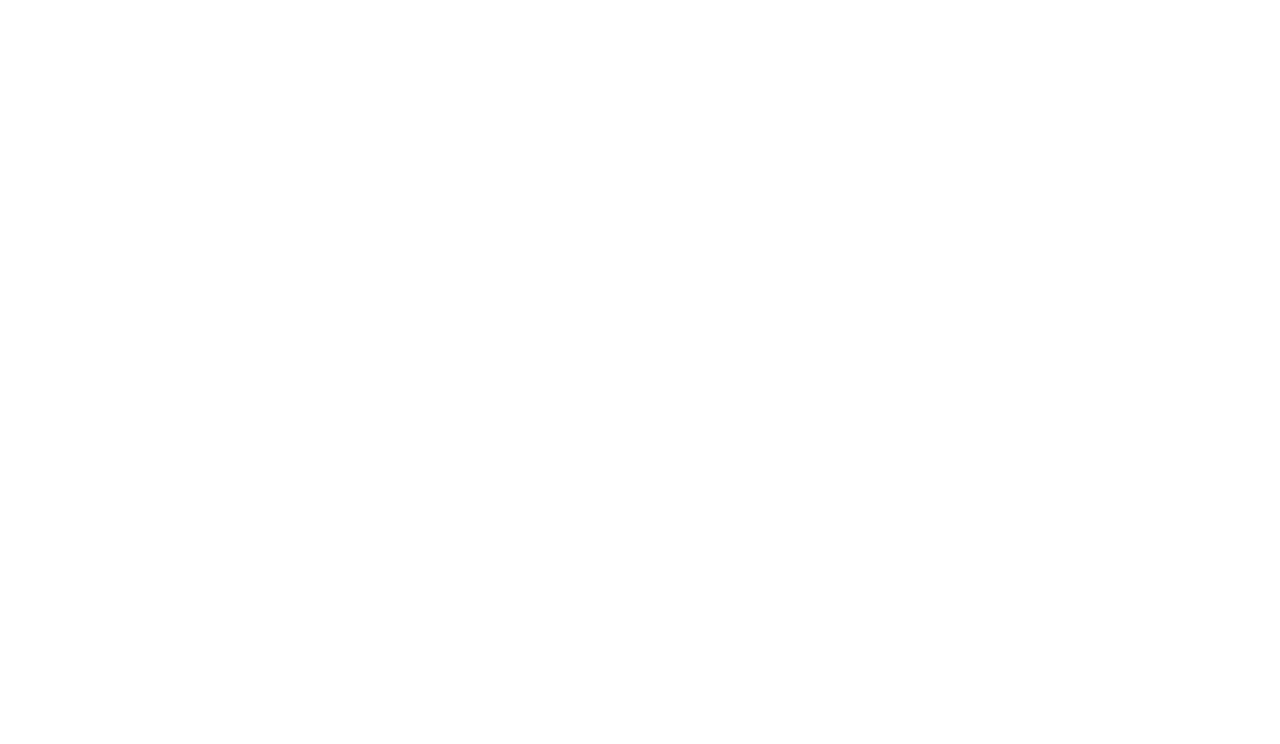
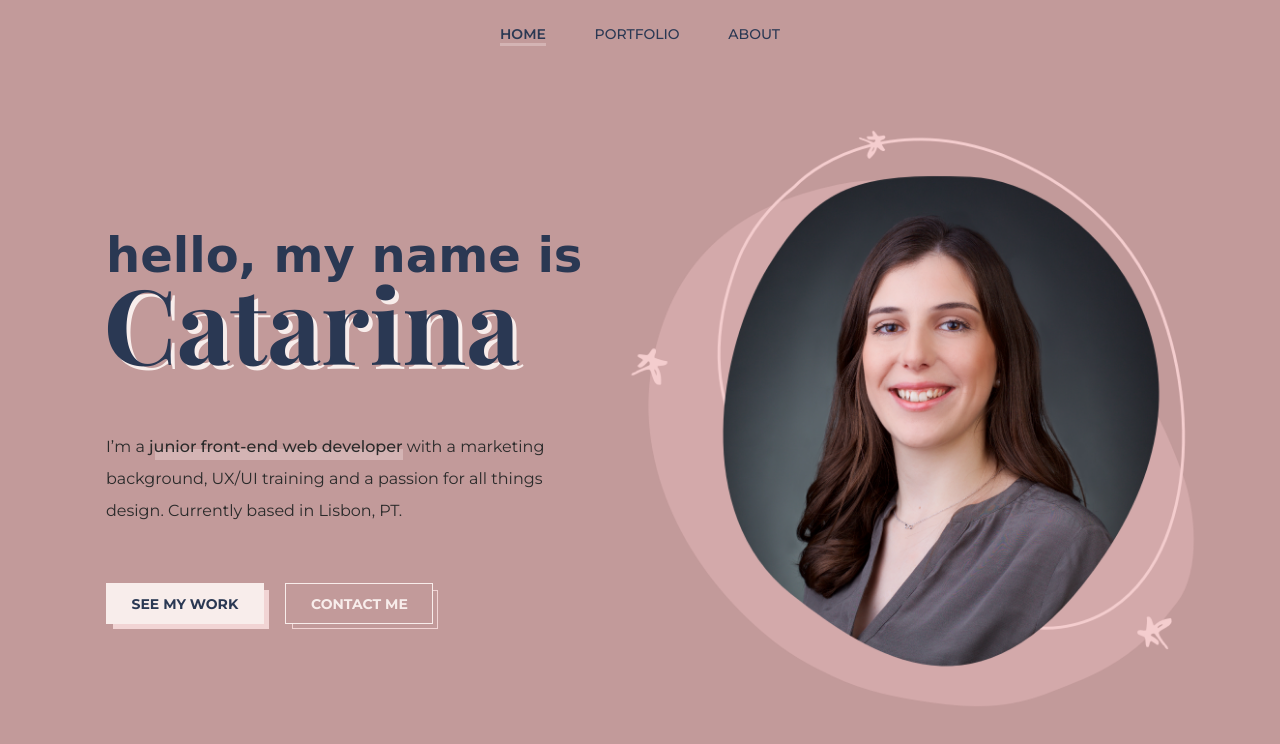
Before and after one commit to catarina-mcs/catarina-mcs.github.io, a website: page src/index.html in a window 1280 px wide. Drawn offline with nearby package versions, Linux system fonts and the light colour scheme; files whose address does not match are found by name; a web font is replaced by a local one.

Commit message:
Create and style home page

```diff
--- a/src/index.html
+++ b/src/index.html
@@ -4,10 +4,48 @@
         <meta charset="UTF-8" />
         <meta http-equiv="X-UA-Compatible" content="IE=edge" />
         <meta name="viewport" content="width=device-width, initial-scale=1.0" />
+        <link rel="preconnect" href="https://fonts.googleapis.com" />
+        <link rel="preconnect" href="https://fonts.gstatic.com" crossorigin />
+        <link
+            href="https://fonts.googleapis.com/css2?family=Cedarville+Cursive&family=Montserrat:wght@400;500;600;700&family=Playfair+Display:wght@700&display=swap"
+            rel="stylesheet"
+        />
         <link rel="stylesheet" href="./styles/styles.css" />
         <title>Portfolio - Catarina</title>
     </head>
-    <body>
+    <body class="body-dark">
+        <nav class="navbar">
+            <ul>
+                <li><a class="nav-link nav-link-active" href="#">Home</a></li>
+                <li><a class="nav-link" href="#">Portfolio</a></li>
+                <li><a class="nav-link" href="#">About</a></li>
+            </ul>
+        </nav>
+
+        <main class="intro">
+            <img
+                class="intro-photo"
+                src="./images/photo-home.png"
+                alt="Catarina's profile picture"
+            />
+
+            <div class="intro-text-elements">
+                <h1 class="intro-title">
+                    <span class="title-cursive">hello, my name is</span>
+                    <span class="title-serif">Catarina</span>
+                </h1>
+                <p class="intro-body">
+                    I’m a <strong>junior front-end web developer</strong> with a
+                    marketing background, UX/UI training and a passion for all
+                    things design. Currently based in Lisbon, PT.
+                </p>
+                <div class="intro-buttons">
+                    <a class="btn btn-main-light" href="#">See my work</a>
+                    <a class="btn btn-secondary-light" href="#">Contact me</a>
+                </div>
+            </div>
+        </main>
+
         <script src="index.js"></script>
     </body>
 </html>
--- a/src/styles/styles.css
+++ b/src/styles/styles.css
@@ -0,0 +1,223 @@
+*,
+*::before,
+*::after {
+    padding: 0;
+    margin: 0;
+    box-sizing: border-box;
+}
+
+body {
+    font-family: 'Montserrat', sans-serif;
+    color: #2a2a2a;
+}
+
+a {
+    text-transform: uppercase;
+    text-decoration: none;
+}
+
+.navbar {
+    max-width: 280px;
+    margin: 1.5em auto;
+}
+
+.navbar ul {
+    display: flex;
+    justify-content: space-between;
+}
+
+.navbar li {
+    list-style: none;
+}
+
+.nav-link {
+    font-size: 0.875rem;
+    font-weight: 500;
+    color: #2a3853;
+}
+
+.nav-link-active {
+    font-weight: 600;
+    border-bottom: 0.25em solid #d4b4b4;
+}
+
+.btn {
+    font-size: 0.875rem;
+    font-weight: 700;
+    width: 100%;
+    padding: 0.75em 1.75em;
+    position: relative;
+    display: block;
+}
+
+@media screen and (min-width: 600px) {
+    .btn {
+        width: max-content;
+        display: inline-block;
+    }
+}
+
+.btn-main-light {
+    color: #2a3853;
+    background-color: #f8edeb;
+    border: 1px solid #f8edeb;
+}
+
+.btn-secondary-light {
+    color: #f8edeb;
+    background-color: #c29a9a;
+    border: 1px solid #f8edeb;
+}
+
+.btn-main-light::after,
+.btn-secondary-light::after {
+    content: '';
+    width: 100%;
+    height: 100%;
+    position: absolute;
+    top: 0.42em;
+    left: 0.42em;
+    z-index: -2;
+}
+
+.btn-main-light::after {
+    background-color: #f1d4d4;
+}
+
+.btn-secondary-light::after {
+    border: 1px solid #f1d4d4;
+}
+
+.title-cursive,
+.title-serif {
+    display: block;
+}
+
+.title-cursive {
+    font-family: 'Cedarville Cursive', cursive;
+    color: #2a3853;
+}
+
+.title-serif {
+    font-family: 'Playfair Display';
+    font-weight: 700;
+}
+
+/* -------------------------------------------------------------
+----------------------------- HOME -----------------------------
+---------------------------------------------------------------- */
+
+.body-dark {
+    background-color: #c29a9a;
+}
+
+.intro {
+    text-align: center;
+    margin: 0 auto;
+}
+
+.intro-photo {
+    width: 100%;
+    max-width: 580px;
+    height: auto;
+    padding: 2em;
+    margin: 0 auto;
+}
+
+.intro-title .title-cursive {
+    font-size: 2.25rem;
+}
+
+.intro-title .title-serif {
+    font-size: 5.5rem;
+    text-shadow: 4px 4px 0px #f8edeb;
+    color: #2a3853;
+    margin-top: -0.3em;
+}
+
+.intro-body {
+    font-size: 0.9375rem;
+    line-height: 1.8;
+    max-width: 600px;
+    padding: 0 1.25em;
+    margin: 2em auto;
+}
+
+strong {
+    font-weight: 500;
+    position: relative;
+}
+
+strong::after {
+    content: '';
+    background-color: #d4b4b4;
+    width: 98%;
+    height: 0.65em;
+    position: absolute;
+    top: 0.75em;
+    left: 0.35em;
+    z-index: -2;
+}
+
+.intro-buttons {
+    margin: 3em 1em 2em;
+}
+
+.intro-buttons :nth-child(2) {
+    margin-top: 1.25em;
+}
+
+@media screen and (min-width: 600px) {
+    .intro-buttons :nth-child(2) {
+        margin-top: 0;
+        margin-left: 1.25em;
+    }
+}
+
+@media screen and (min-width: 1200px) {
+    .body-dark {
+        padding: 0 3em;
+    }
+
+    .intro {
+        text-align: left;
+        max-width: 1200px;
+        margin: 5em auto;
+        display: grid;
+        column-gap: 0.5em;
+        grid-template-areas: 'text photo';
+    }
+
+    .intro-photo {
+        padding: 0;
+        grid-area: photo;
+    }
+
+    .intro-text-elements {
+        margin-top: 3em;
+        grid-area: text;
+        justify-self: end;
+        align-self: center;
+    }
+
+    .intro-title .title-cursive {
+        font-size: 3rem;
+    }
+
+    .intro-title .title-serif {
+        font-size: 6.5rem;
+        margin-left: -0.165rem;
+    }
+
+    .intro-body {
+        font-size: 1rem;
+        line-height: 2;
+        max-width: 480px;
+        padding: 0;
+        margin: 2.5em 0 3.5em;
+    }
+
+    .intro-buttons {
+        margin: 1em 0 2em;
+    }
+}
```
Also changed, not shown: src/images/photo-home.png (added).
